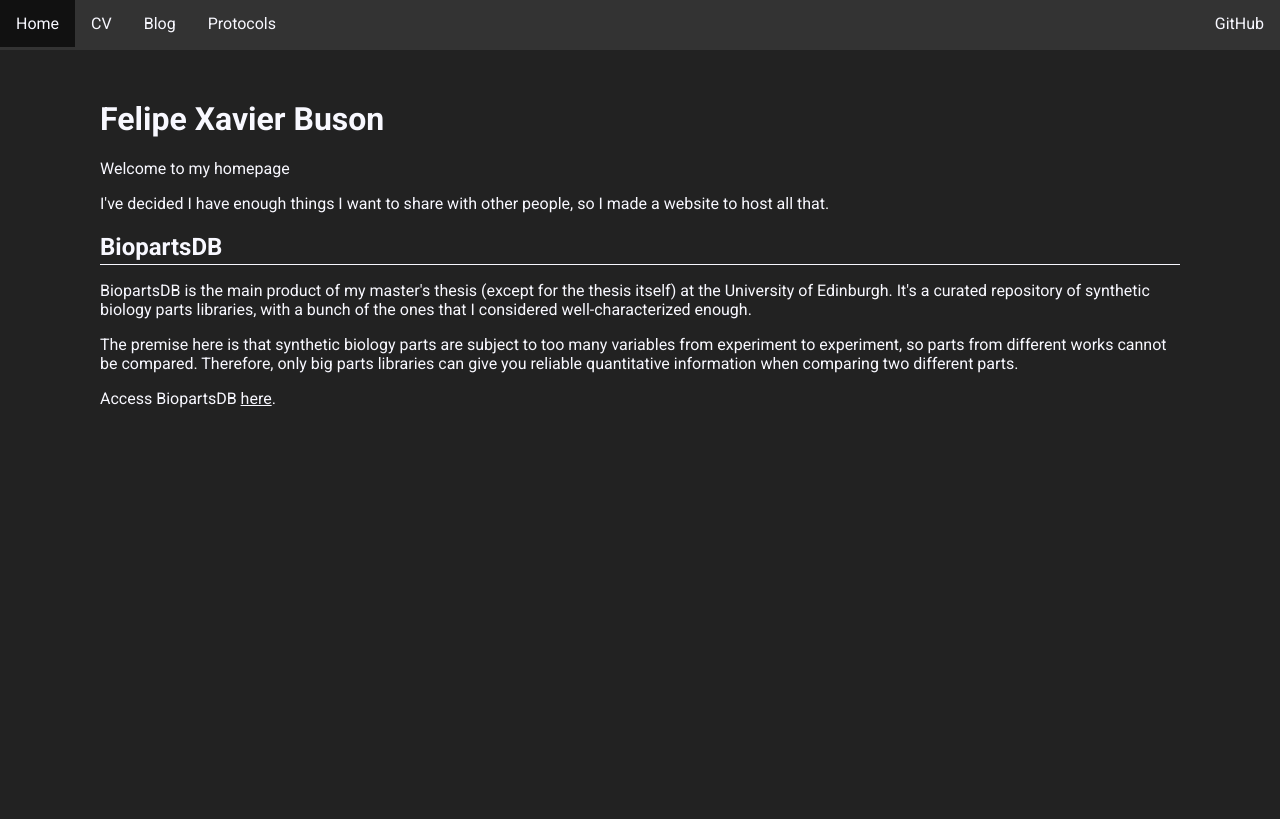
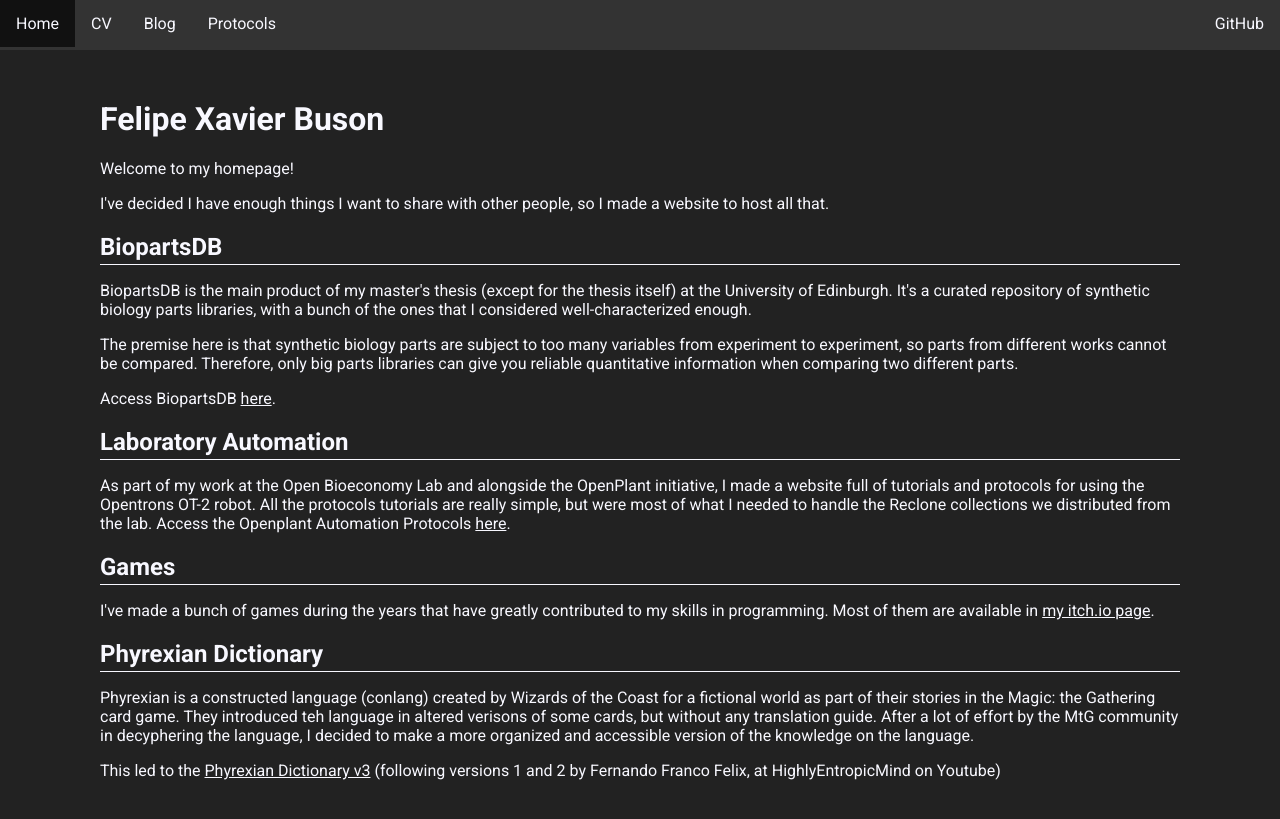
Before and after one commit to fxbuson/fxbuson.github.io, a Jekyll site: the page built from index.html, in a window 1280 px wide. Shown: the top 819 px of the page. Built offline with Jekyll 4.4.1, drawn with Linux system fonts in a browser that asks for light colours.

Commit message:
added more sections to title page

```diff
--- a/index.html
+++ b/index.html
@@ -5,7 +5,7 @@ title: Felipe's Homepage
 
 <h1>Felipe Xavier Buson</h1>
 
-<p>Welcome to my homepage</p>
+<p>Welcome to my homepage!</p>
 
 <p>I've decided I have enough things I want to share with other people, so I made a website to host all that.</p>
 
@@ -25,3 +25,33 @@ title: Felipe's Homepage
 <p>
     Access BiopartsDB <a href="https://wanglab.net/biopartsdb">here</a>.
 </p>
+
+<h2>Laboratory Automation</h2>
+<div class="divider"></div>
+
+<p>
+    As part of my work at the Open Bioeconomy Lab and alongside the OpenPlant initiative, I made a website full of tutorials and protocols for using the Opentrons OT-2 robot.
+    All the protocols tutorials are really simple, but were most of what I needed to handle the Reclone collections we distributed from the lab.
+
+    Access the Openplant Automation Protocols <a href="http://openplant.github.io/openplant_automation_protocols">here</a>.
+</p>
+
+<h2>Games</h2>
+<div class="divider"></div>
+
+<p>
+    I've made a bunch of games during the years that have greatly contributed to my skills in programming.
+    Most of them are available in <a href="https://osmago.itch.io/">my itch.io page</a>.
+</p>
+
+<h2>Phyrexian Dictionary</h2>
+<div class="divider"></div>
+
+<p>
+    Phyrexian is a constructed language (conlang) created by Wizards of the Coast for a fictional world as part of their stories in the Magic: the Gathering card game.
+    They introduced teh language in altered verisons of some cards, but without any translation guide.
+    After a lot of effort by the MtG community in decyphering the language, I decided to make a more organized and accessible version of the knowledge on the language.
+</p>
+<p>
+    This led to the <a href="{{ site.url }}/Phyrexian_Dictionary">Phyrexian Dictionary v3</a> (following versions 1 and 2 by Fernando Franco Felix, at HighlyEntropicMind on Youtube)
+</p>
```
